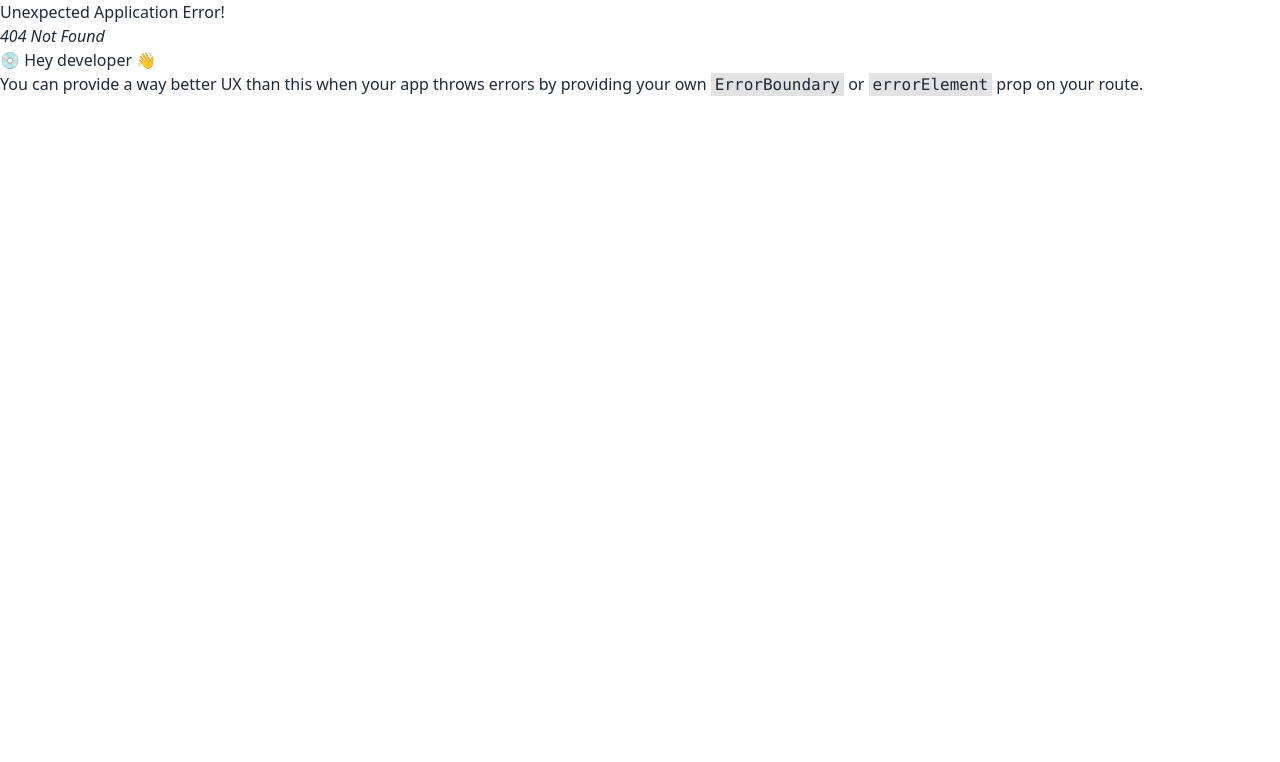
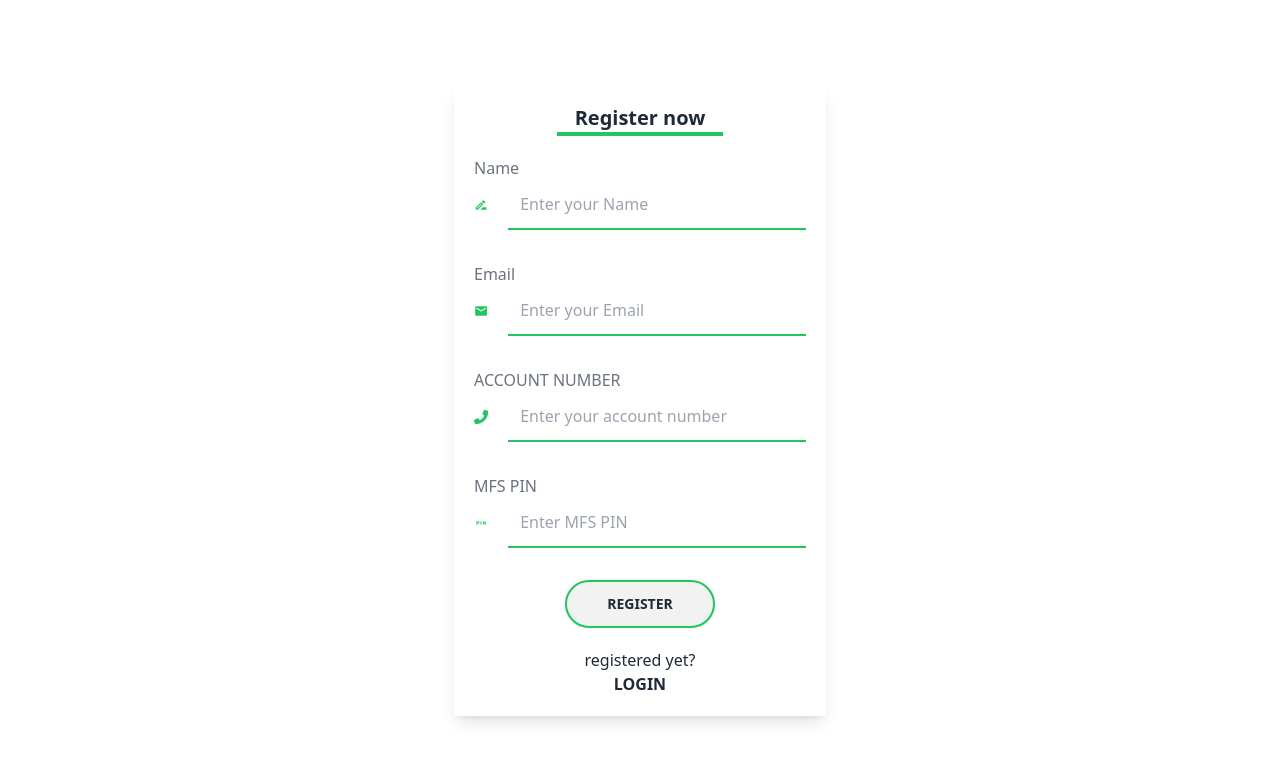
Before and after one commit to FojleTuhin/Mobile_Financial_Service, a React (Vite) app: page /register in a window 1280 px wide. Before the commit this address had no page. Shown: the top 762 px of the page. Built offline with nearby package versions, Linux system fonts and the light colour scheme.

Commit message:
register page ui complete

```diff
--- a/index.html
+++ b/index.html
@@ -1,5 +1,5 @@
 <!doctype html>
-<html lang="en">
+<html lang="en" data-theme="light">
   <head>
     <meta charset="UTF-8" />
     <link rel="icon" type="image/svg+xml" href="/vite.svg" />
--- a/package.json
+++ b/package.json
@@ -12,6 +12,7 @@
   "dependencies": {
     "react": "^18.3.1",
     "react-dom": "^18.3.1",
+    "react-icons": "^5.2.1",
     "react-router-dom": "^6.24.1"
   },
   "devDependencies": {
--- /dev/null
+++ b/src/Login.jsx
@@ -0,0 +1,50 @@
+import { MdOutlineFiberPin } from "react-icons/md";
+import logo from "../src/assets/Untitled design.png"
+import { FaPhoneFlip } from "react-icons/fa6";
+import { Link } from "react-router-dom";
+const Login = () => {
+    return (
+        <div className="flex items-center justify-center min-h-screen">
+            <div className="md:w-[30%] w-full shadow-lg p-5">
+                <div className="flex  items-center flex-col">
+                    <img className="w-[100px]" src={logo} alt="" />
+                    <p className="font-bold text-2xl">Welcome</p>
+                </div>
+                <div>
+
+                    <p className="font-bold text-xl">Log In</p>
+                    <p className="text-xl mb-8">to your MFS account</p>
+
+                    <form>
+                        <p className="text-gray-500">ACCOUNT NUMBER</p>
+                        <div className="flex gap-5 items-center">
+                            <FaPhoneFlip className="text-green-500" /><input className="p-3 border-b-2  border-green-500 w-full" type="text" placeholder="Enter your account number" />
+                        </div>
+
+                        <p className="text-gray-500 mt-8">MFS PIN</p>
+                        <div className="flex gap-5 items-center">
+                            <MdOutlineFiberPin className="text-green-500" /><input className="p-3 border-b-2 border-green-500 w-full" type="text" placeholder="Enter MFS PIN" name="" id="" />
+                        </div>
+
+                        <br />
+
+                        <div className="flex justify-center">
+                            <button className="btn border-green-500 border-2 px-10 py-2 rounded-full " type="submit">LOGIN</button>
+                        </div>
+                        <div className="text-center mt-5">
+                            <p>Not registered yet?</p>
+                            <Link to='/register'><p className="font-bold">Open new account</p></Link>
+                        </div>
+
+                    </form>
+
+
+
+                </div>
+
+            </div>
+        </div>
+    );
+};
+
+export default Login;
--- /dev/null
+++ b/src/Register.jsx
@@ -0,0 +1,95 @@
+import { useState } from "react";
+import { FaPhoneFlip } from "react-icons/fa6";
+import { MdEmail, MdOutlineDriveFileRenameOutline, MdOutlineFiberPin } from "react-icons/md";
+import { Link } from "react-router-dom";
+
+const Register = () => {
+
+    const [error, setError] = useState('')
+
+    const handleSubmit=(e)=>{
+        e.preventDefault();
+        const name = e.target.name.value;
+        const email = e.target.email.value;
+        const number = e.target.number.value;
+        const pin = e.target.pin.value;
+        if(!/^\d{5}$/.test(pin)){
+            setError('Password must be 5 digit')
+            return
+        }
+
+
+        const newAccount={
+            name,
+            email,
+            number,
+            pin
+        }
+        setError('')
+
+        console.log(newAccount);
+
+
+    }
+    return (
+        <div className="flex items-center justify-center min-h-screen p-5">
+            <div className="md:w-[30%] w-full shadow-lg p-5">
+
+                <div>
+
+                    <div className="flex flex-col items-center">
+                        <p className="font-bold text-xl text-center ">Register now</p>
+                        <hr className="mb-5 border-2 border-green-500 w-[50%] " />
+                    </div>
+
+                    <form onSubmit={handleSubmit}>
+
+                        <p className="text-gray-500">Name</p>
+                        <div className="flex gap-5 items-center">
+                            <MdOutlineDriveFileRenameOutline className="text-green-500" />
+                            <input className="p-3 border-b-2  border-green-500 w-full" name="name" type="text" placeholder="Enter your Name" required/>
+                        </div>
+
+
+                        <p className="text-gray-500 mt-8">Email</p>
+                        <div className="flex gap-5 items-center">
+                            <MdEmail className="text-green-500" />
+                            <input className="p-3 border-b-2  border-green-500 w-full" name="email" type="email" placeholder="Enter your Email" required/>
+                        </div>
+
+
+
+                        <p className="text-gray-500 mt-8">ACCOUNT NUMBER</p>
+                        <div className="flex gap-5 items-center">
+                            <FaPhoneFlip className="text-green-500" /><input className="p-3 border-b-2  border-green-500 w-full" type="text" name="number" placeholder="Enter your account number" required/>
+                        </div>
+
+                        <p className="text-gray-500 mt-8">MFS PIN</p>
+                        <div className="flex gap-5 items-center">
+                            <MdOutlineFiberPin className="text-green-500" /><input className="p-3 border-b-2 border-green-500 w-full" type="password" placeholder="Enter MFS PIN" name="pin"  required/>
+                        </div>
+
+                        <br />
+
+                        <p className="mb-2 text-red-500 text-center">{error}</p>
+
+                        <div className="flex justify-center">
+                            <button className="btn border-green-500 border-2 px-10 py-2 rounded-full " type="submit">REGISTER</button>
+                        </div>
+                        <div className="text-center mt-5">
+                            <p> registered yet?</p>
+                            <Link to='/'><p className="font-bold">LOGIN</p></Link>
+                        </div>
+
+                    </form>
+
+
+
+                </div>
+
+            </div>
+        </div>
+    );
+};
+
+export default Register;
--- a/src/Root.jsx
+++ b/src/Root.jsx
@@ -1,8 +1,9 @@
+import { Outlet } from "react-router-dom";
 
 const Root = () => {
     return (
         <div>
-            I am from root
+            <Outlet></Outlet>
         </div>
     );
 };
```
Also changed, not shown: src/main.jsx (+14 -2 lines), src/assets/Untitled design.png (added), 1 other file (tests, documents, lock files or other folders).
